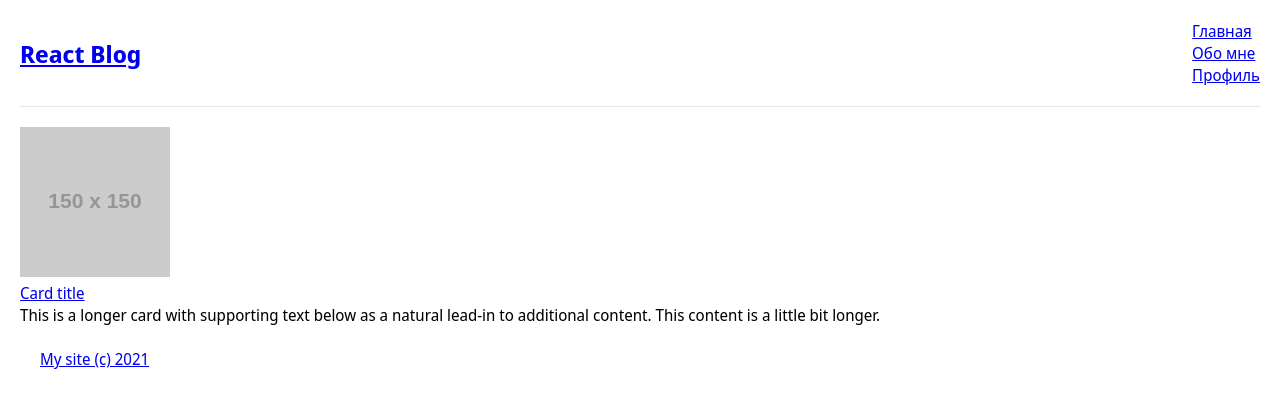
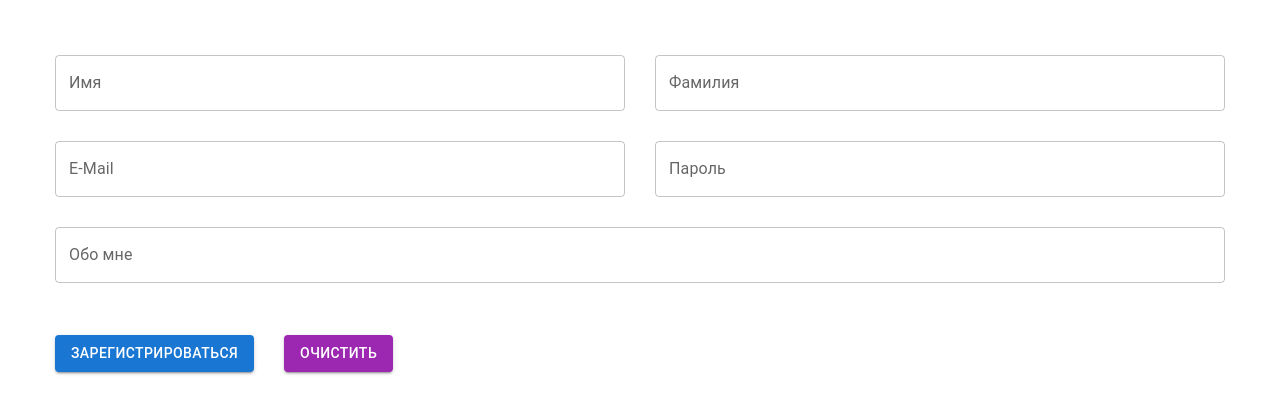
Before and after one commit to BRAUZER06/archakov-tutorials, a React (Create React App) app: page / in a window 1280 px wide. Shown: the top 414 px of the page. Built offline with nearby package versions, Linux system fonts and the light colour scheme.

Commit message:
Сделал урок №8

```diff
--- a/package.json
+++ b/package.json
@@ -13,6 +13,9 @@
     "react": "^17.0.2",
     "react-bootstrap": "^2.0.4",
     "react-dom": "^17.0.2",
+    "react-hook-form": "^7.22.5",
+    "react-router": "^6.2.1",
+    "react-router-dom": "^6.2.1",
     "react-scripts": "4.0.3",
     "web-vitals": "^1.1.2"
   },
--- a/src/index.css
+++ b/src/index.css
@@ -18,7 +18,7 @@
     color: #000;
 } */
 
-body {
+/* body {
     margin: 0;
     font-family: -apple-system, BlinkMacSystemFont, 'Segoe UI', 'Roboto', 'Oxygen', 'Ubuntu',
         'Cantarell', 'Fira Sans', 'Droid Sans', 'Helvetica Neue', sans-serif;
@@ -34,4 +34,22 @@
     padding-bottom: 20px;
     margin-bottom: 20px;
     border-bottom: 1px solid rgba(0, 0, 0, 0.1);
+} */
+
+body {
+    margin: 0;
+    font-family: -apple-system, BlinkMacSystemFont, 'Segoe UI', 'Roboto', 'Oxygen', 'Ubuntu',
+        'Cantarell', 'Fira Sans', 'Droid Sans', 'Helvetica Neue', sans-serif;
+    -webkit-font-smoothing: antialiased;
+    -moz-osx-font-smoothing: grayscale;
+    padding: 40px;
 }
+
+.row {
+    display: flex;
+}
+
+.MuiTextField-root,
+.MuiButton-root {
+    margin: 15px !important;
+}
--- a/src/index.js
+++ b/src/index.js
@@ -1,5 +1,6 @@
 import React from 'react';
 import ReactDOM from 'react-dom';
+import { BrowserRouter as Router } from 'react-router-dom';
 import './index.css';
 
 // import App from './tutorial-1/App';
@@ -7,12 +8,15 @@
 // import App from './tutorial-3/App';
 // import App from './tutorial-5/App';
 // import App from './tutorial-6/App';
-import App from './tutorial-7/App';
+// import App from './tutorial-7/App';
+import App from './tutorial-8/App';
 
 
 ReactDOM.render(
     <React.StrictMode>
-        <App />
+        <Router>
+            <App />
+        </Router>
     </React.StrictMode>,
     document.getElementById('root'),
 );
--- /dev/null
+++ b/src/tutorial-8/App.js
@@ -0,0 +1,93 @@
+import React from 'react';
+import { useForm } from 'react-hook-form';
+import { TextField } from '@mui/material';
+import { Button } from '@mui/material';
+
+import '../index.css';
+
+function App() {
+    const { handleSubmit, register, formState, reset } = useForm();
+
+    const onSubmit = (values) => {
+        console.log('ФОРМА!', values);
+        reset();
+    };
+
+    const clearForm = () => {
+        reset();
+    };
+
+    // console.log(formState.errors);
+
+    return (
+        <div className="App">
+            <form>
+                <div className="row">
+                    <TextField
+                        name="firstName"
+                        label="Имя"
+                        {...register('firstName', {
+                            validate: (value) => value !== 'admin' || 'Nice try!',
+                        })}
+                        helperText={
+                            formState.errors.firstName && formState.errors.firstName.message
+                        }
+                        error={!!formState.errors.firstName}
+                        fullWidth
+                    />
+                    <TextField
+                        name="lastName"
+                        label="Фамилия"
+                        {...register('lastName', {
+                            required: 'Это обязательное поле!',
+                        })}
+                        helperText={formState.errors.lastName && formState.errors.lastName.message}
+                        error={!!formState.errors.lastName}
+                        fullWidth
+                    />
+                </div>
+                <div className="row">
+                    <TextField
+                        {...register('email', {
+                            pattern: {
+                                value: /^[A-Z0-9._%+-]+@[A-Z0-9._%+-]+\.[A-Z]{2,}$/i,
+                                message: 'Это неверная почта!',
+                            },
+                        })}
+                        helperText={formState.errors.email && formState.errors.email.message}
+                        error={!!formState.errors.email}
+                        name="email"
+                        label="E-Mail"
+                        defaultValue=""
+                        fullWidth
+                    />
+                    <TextField
+                        {...register('password', {
+                            required: 'Это обязательное поле!',
+                        })}
+                        helperText={formState.errors.password && formState.errors.password.message}
+                        error={!!formState.errors.password}
+                        name="password"
+                        type="password"
+                        label="Пароль"
+                        fullWidth
+                    />
+                </div>
+                <div className="row">
+                    <TextField name="about" label="Обо мне" fullWidth />
+                </div>
+                <br />
+                <div className="row">
+                    <Button onClick={handleSubmit(onSubmit)} variant="contained" color="primary">
+                        Зарегистрироваться
+                    </Button>
+                    <Button onClick={clearForm} variant="contained" color="secondary">
+                        Очистить
+                    </Button>
+                </div>
+            </form>
+        </div>
+    );
+}
+
+export default App;
```
Also changed, not shown: 1 other file (tests, documents, lock files or other folders).
